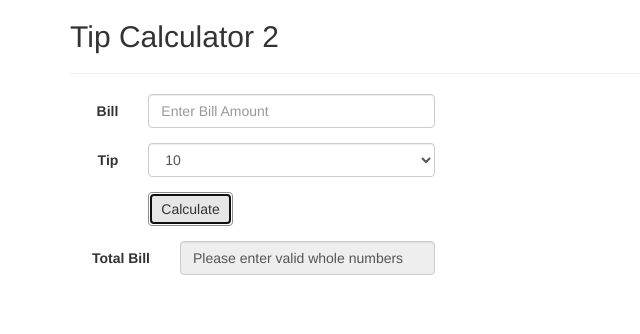
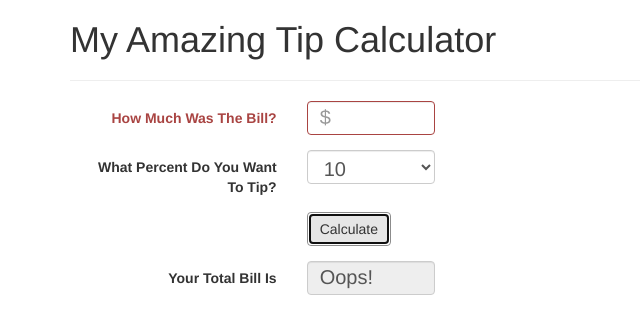
Before and after one commit to juliansal/SimpleTipCalc, a plain HTML site: page index.html in a window 1280 px wide. Both pictures are taken after a click on the button "Calculate". Shown: the whole page, without its empty margins (0-640 px from the left). Drawn offline with nearby package versions, Linux system fonts and the light colour scheme.

Commit message:
3rd commit
more validation to js

```diff
--- a/index.html
+++ b/index.html
@@ -1,25 +1,26 @@
 <!doctype html>
 <html>
-	<title>Tip Calculator 2</title>
+	<title>My Amazing Tip Calculator</title>
 	<link href="https://maxcdn.bootstrapcdn.com/bootstrap/3.3.6/css/bootstrap.min.css" rel="stylesheet">
+	<link href="style.css" rel="stylesheet">
 <head>
 </head>
 <body>
 	<div class="container">
-		<h2>Tip Calculator 2</h2>
+		<h1>My Amazing Tip Calculator</h1>
 		<hr>
 
 			<div class="col-sm-4">
 				<form class="form-horizontal">
-					<div class="form-group">
-						<label class="control-label col-sm-2">Bill</label>
-						<div class="col-sm-10">
-							<input type="text" id="bill" class="form-control" placeholder="Enter Bill Amount" />
+					<div id="billrow" class="form-group">
+						<label class="control-label col-sm-7">How Much Was The Bill?</label>
+						<div class="col-sm-5">
+							<input type="text" id="bill" class="form-control" data-toggle="tooltip" title="Add a dollar amount in digits ex. 100" placeholder="&#36;" />
 						</div>
 					</div>
 					<div class="form-group">
-						<label class="control-label col-sm-2">Tip</label>
-						<div class="col-sm-10">
+						<label class="control-label col-sm-7">What Percent Do You Want To Tip?</label>
+						<div class="col-sm-5">
 							<select id="tip" class="form-control">
 								<option>10</option>
 								<option>11</option>
@@ -36,13 +37,13 @@
 						</div>
 					</div>
 					<div class="form-group">
-						<div class="col-sm-offset-2 col-sm-10">
+						<div class="col-sm-offset-7 col-sm-5">
 							<input type="button" id="calculate" class="btn btn-default" value="Calculate" />
 						</div>
 					</div>
 					<div class="form-group">
-						<label class="control-label col-sm-3">Total Bill</label>
-						<div class="col-sm-9">
+						<label class="control-label col-sm-7">Your Total Bill Is</label>
+						<div class="col-sm-5">
 							<input type="text" id="total" class="form-control" readonly placeholder="Total" />
 						</div>
 					</div>
@@ -51,6 +52,9 @@
 
 	</div>
 	<script src="https://code.jquery.com/jquery-2.1.4.min.js" ></script>
+	<script src="http://maxcdn.bootstrapcdn.com/bootstrap/3.3.5/js/bootstrap.min.js"></script>
 	<script src="tip.js" ></script>
+
+
 </body>
 </html>
--- /dev/null
+++ b/style.css
@@ -0,0 +1,4 @@
+
+.form-control {
+	font-size: 20px;
+}
--- a/tip.js
+++ b/tip.js
@@ -19,12 +19,17 @@ var displayTotal = function() {
 	$(calcButton).on("click", function() {
 		total = addBill();
 		if(!isNaN(total)) {
+			total = "$\ " + total;
 			$(billTotal).val(total);
+			$('#billrow').removeClass("has-error");
 		}
 		else {
-			$(billTotal).val("Please enter valid whole numbers");
+			$(billTotal).val("Oops!");
+			$('#billrow').toggleClass("has-error");
+			$('[data-toggle="tooltip"]').tooltip();
 		}
 	});
 };
 
+
 displayTotal();
```
